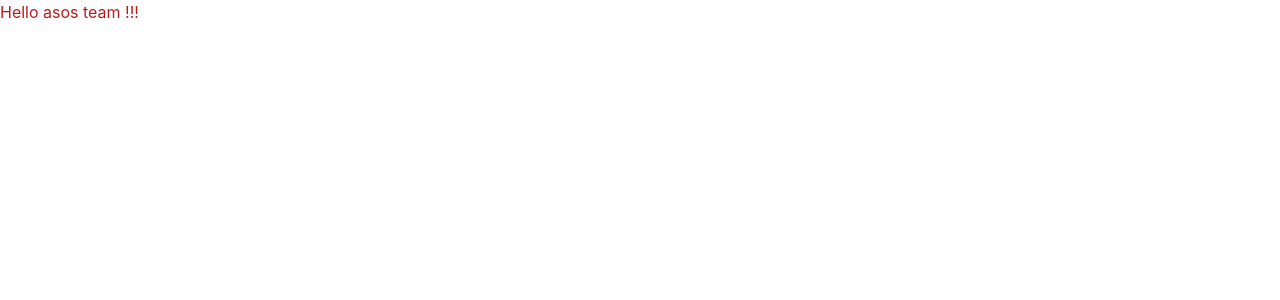
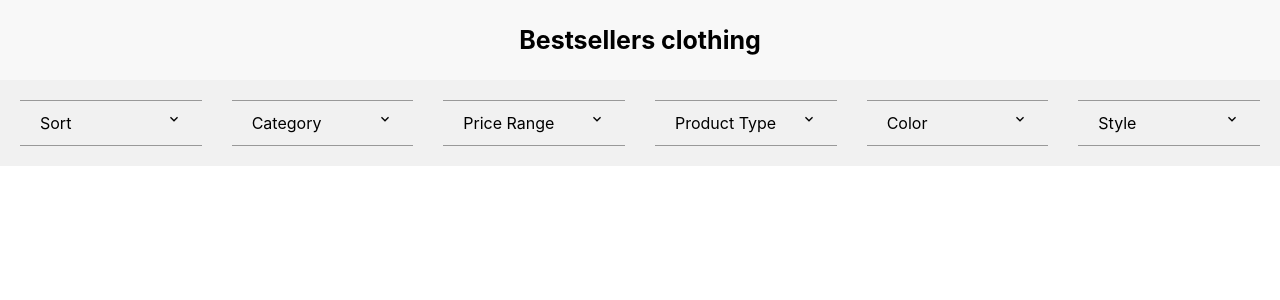
Before and after one commit to santoshy1101/forlorn-cause-7661, a React (Create React App) app: page / in a window 1280 px wide. Shown: the top 300 px of the page. Built offline with nearby package versions, Linux system fonts and the light colour scheme.

Commit message:
Sort Structure

```diff
--- a/package.json
+++ b/package.json
@@ -3,6 +3,7 @@
   "version": "0.1.0",
   "private": true,
   "dependencies": {
+    "@chakra-ui/icons": "^2.0.17",
     "@chakra-ui/react": "^2.5.1",
     "@emotion/react": "^11.10.6",
     "@emotion/styled": "^11.10.6",
--- a/src/App.js
+++ b/src/App.js
@@ -1,8 +1,9 @@
+import MensProducts from "./Pages/MensProducts";
 
 function App() {
   return (
     <div >
-<h1 className="text-red-700">Hello asos team !!!</h1>
+      <MensProducts />
     </div>
   );
 }
--- /dev/null
+++ b/src/Pages/Mens.css
@@ -0,0 +1,22 @@
+.Container{
+    background-color: white;
+    color: black;
+}
+.headBox{
+    background-color: #f8f8f8;
+    display: flex;
+    justify-content: center;
+    align-items: center;
+}
+.sortBox{
+    background-color: #f1f1f1;
+    padding: 20px;
+}
+.menubutton{
+    border-top: 1px solid #999999;
+    border-bottom: 1px solid #999999;
+}
+.menulist{
+    background-color: white;
+    color: rgb(241, 0, 0);
+}
--- /dev/null
+++ b/src/Pages/MensProducts.jsx
@@ -0,0 +1,156 @@
+import React, { useState } from 'react'
+import "./Mens.css"
+import { Box, Flex, Heading, Menu, MenuButton, MenuItem, MenuList, RangeSlider, RangeSliderFilledTrack, RangeSliderThumb, RangeSliderTrack, SimpleGrid, Text, Wrap, WrapItem } from '@chakra-ui/react'
+import { ChevronDownIcon } from '@chakra-ui/icons'
+
+const MensProducts = () => {
+
+  const [min,setMin]=useState(300)
+  const [max,setMax]=useState(800)
+  console.log('min:', min)
+  console.log('max:', max)
+
+  return (
+    <Box className='Container' backgroundColor="white" >
+      <Box className="headBox" h="80px" >
+        <Heading fontSize="25px" >Bestsellers clothing</Heading>
+      </Box>
+      <SimpleGrid columns={6} spacing="30px" className='sortBox'>
+        <Menu>
+          <MenuButton  transition='all 0.2s' className='menubutton' w="100%" p="10px 20px">
+            <Flex justifyContent="space-between">
+              <Text>Sort</Text>
+              <ChevronDownIcon />
+            </Flex>
+          </MenuButton>
+          <MenuList borderRadius='none'>
+            <MenuItem>Recommended</MenuItem>
+            <MenuItem>What's New</MenuItem>
+            <MenuItem>Price high to low</MenuItem>
+            <MenuItem>Price low to high</MenuItem>
+          </MenuList>
+        </Menu>
+        <Menu>
+          <MenuButton  transition='all 0.2s' className='menubutton' w="100%" p="10px 20px">
+            <Flex justifyContent="space-between">
+              <Text>Category</Text>
+              <ChevronDownIcon />
+            </Flex>
+          </MenuButton>
+          <MenuList>
+            <MenuItem>Suits & Tailoring(310)</MenuItem>
+            <MenuItem>Jeans & Trousers(185)</MenuItem>
+            <MenuItem>Tops(180)</MenuItem>
+            <MenuItem>Outerwear(83)</MenuItem>
+            <MenuItem>Knitwear & Sweats(75)</MenuItem>
+            <MenuItem>Shorts(18)</MenuItem>
+            <MenuItem>All in ones(1)</MenuItem>
+          </MenuList>
+        </Menu>
+        <Menu>
+          <MenuButton  transition='all 0.2s' className='menubutton' w="100%" p="10px 20px">
+            <Flex justifyContent="space-between">
+              <Text>Price Range</Text>
+              <ChevronDownIcon />
+            </Flex>
+          </MenuButton>
+          <MenuList p="20px" >
+            <Box>
+              <Text>Min : {min}</Text>
+              <Text>Max : {max}</Text>
+            </Box>
+          <RangeSlider
+            aria-label={['min', 'max']}
+            colorScheme='blue'
+            min={0} max={1000}
+            defaultValue={[300, 800]}
+            onChangeEnd={(val) =>{setMin(val[0]); setMax(val[1])}}
+          >
+            <RangeSliderTrack>
+              <RangeSliderFilledTrack />
+            </RangeSliderTrack>
+            <RangeSliderThumb index={0} />
+            <RangeSliderThumb index={1} />
+          </RangeSlider>
+          </MenuList>
+        </Menu>
+        <Menu>
+          <MenuButton  transition='all 0.2s' className='menubutton' w="100%" p="10px 20px">
+            <Flex justifyContent="space-between">
+              <Text>Product Type</Text>
+              <ChevronDownIcon />
+            </Flex>
+          </MenuButton>
+          <MenuList>
+            <MenuItem>Suit Jackets(191)</MenuItem>
+            <MenuItem>Suit Pants(155)</MenuItem>
+            <MenuItem>Shirts(144)</MenuItem>
+            <MenuItem>Pants(94)</MenuItem>
+            <MenuItem>Jackets(63)</MenuItem>
+            <MenuItem>Jeans(39)</MenuItem>
+            <MenuItem>Sweatpants(31)</MenuItem>
+            <MenuItem>Sweaters(30)</MenuItem>
+            <MenuItem>T-shirts(29)</MenuItem>
+            <MenuItem>Suit vests(22)</MenuItem>
+            <MenuItem>Chinos(21)</MenuItem>
+            <MenuItem>Hoodies(20)</MenuItem>
+            <MenuItem>Blazers(20)</MenuItem>
+            <MenuItem>Shorts(18)</MenuItem>
+            <MenuItem>Sweatshirts(18)</MenuItem>
+            <MenuItem>Coats(17)</MenuItem>
+            <MenuItem>Cardigans(6)</MenuItem>
+            <MenuItem>Polo Shirts(5)</MenuItem>
+            <MenuItem>Vests(3)</MenuItem>
+            <MenuItem>tank tops(2)</MenuItem>
+            <MenuItem>Fleeces(1)</MenuItem>
+            <MenuItem>Tracksuits(1)</MenuItem>
+          </MenuList>
+        </Menu>
+        <Menu>
+          <MenuButton  transition='all 0.2s' className='menubutton' w="100%" p="10px 20px">
+            <Flex justifyContent="space-between">
+              <Text>Color</Text>
+              <ChevronDownIcon />
+            </Flex>
+          </MenuButton>
+          <MenuList>
+            <MenuItem>Dark(210)</MenuItem>
+            <MenuItem>Light(245)</MenuItem>
+            <MenuItem>Tranding</MenuItem>
+            <MenuItem>Royal(150)</MenuItem>
+            <MenuItem>Classic(165)</MenuItem>
+          </MenuList>
+        </Menu>
+        <Menu>
+          <MenuButton  transition='all 0.2s' className='menubutton' w="100%" p="10px 20px">
+            <Flex justifyContent="space-between">
+              <Text>Style</Text>
+              <ChevronDownIcon />
+            </Flex>
+          </MenuButton>
+          <MenuList>
+            <MenuItem>Skinny(199)</MenuItem>
+            <MenuItem>Regular(153)</MenuItem>
+            <MenuItem>Slim(110)</MenuItem>
+            <MenuItem>Oversized(61)</MenuItem>
+            <MenuItem>Super Skinny(60)</MenuItem>
+            <MenuItem>Other(41)</MenuItem>
+            <MenuItem>Tapered(29)</MenuItem>
+            <MenuItem>Wide Leg(28)</MenuItem>
+            <MenuItem>Relaxed(27)</MenuItem>
+            <MenuItem>Cargo Pants(25)</MenuItem>
+            <MenuItem>Muscle(16)</MenuItem>
+            <MenuItem>Puffer(15)</MenuItem>
+            <MenuItem>Bomber Jacket(13)</MenuItem>
+            <MenuItem>Shackets(13)</MenuItem>
+            <MenuItem>Overshirts(9)</MenuItem>
+            <MenuItem>Straight Leg(9)</MenuItem>
+            <MenuItem>Tuxedo(9)</MenuItem>
+          </MenuList>
+        </Menu>
+      </SimpleGrid>
+    </Box>
+  )
+}
+
+export default MensProducts
--- /dev/null
+++ b/src/Pages/WomensProducts.jsx
@@ -0,0 +1,9 @@
+import React from 'react'
+
+const WomensProducts = () => {
+  return (
+    <div>WomensProducts</div>
+  )
+}
+
+export default WomensProducts
```
Also changed, not shown: 1 other file (tests, documents, lock files or other folders).
